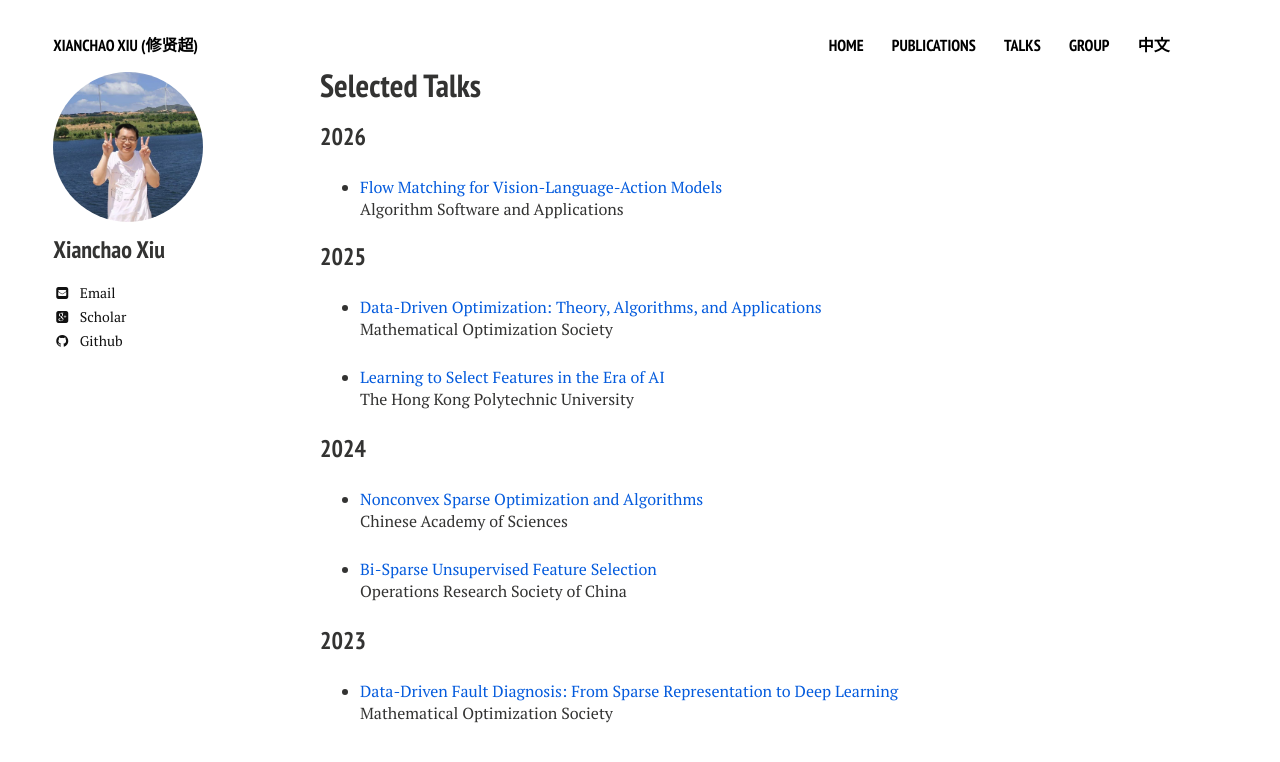
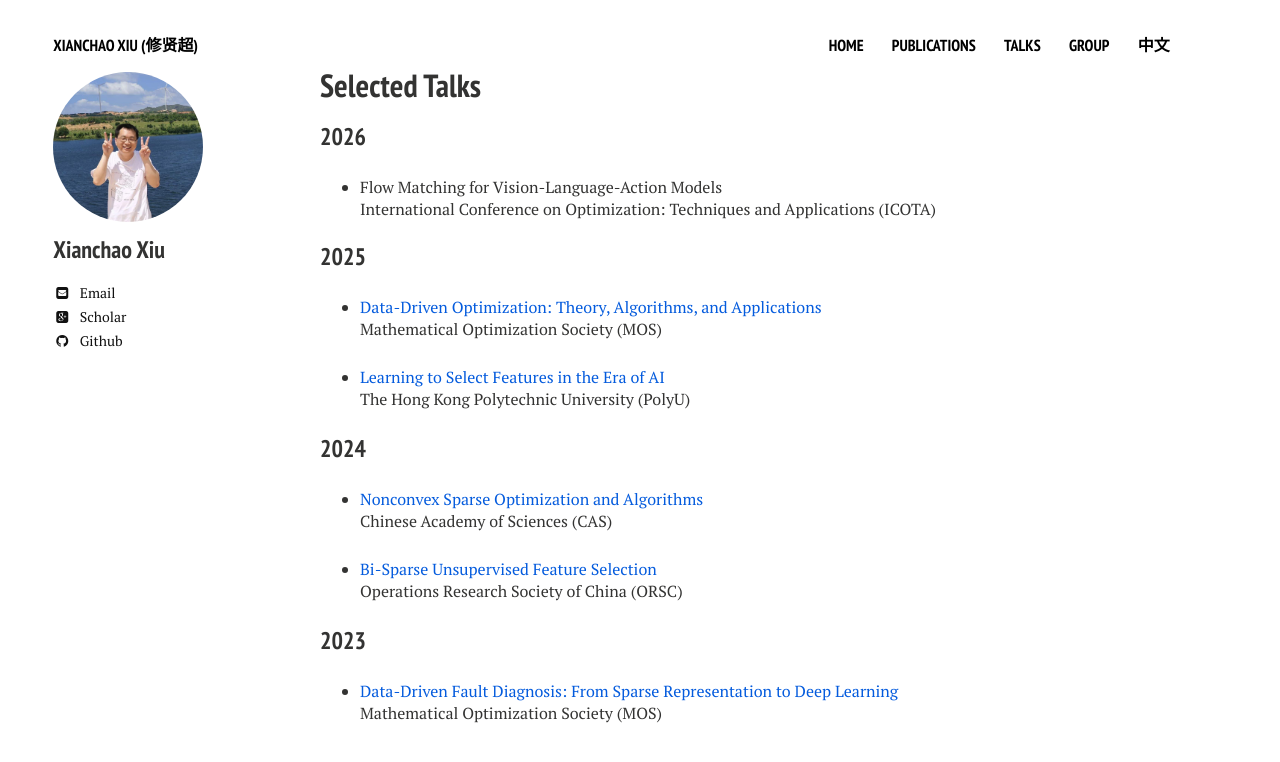
Before and after one commit to xianchaoxiu/xianchaoxiu.github.io, a Jekyll site: the page built from talks/index.md, in a window 1280 px wide. Shown: the top 762 px of the page. Built offline with Jekyll 4.4.1, drawn with Linux system fonts in a browser that asks for light colours; nearby versions of some CDN libraries.

Commit message:
Update index.md

```diff
--- a/talks/index.md
+++ b/talks/index.md
@@ -11,30 +11,30 @@ share: false
 
 ### 2026
 
-* <a href="../talks/2026-ASA.pdf" class="textlink" target="_blank"> Flow Matching for Vision-Language-Action Models</a> <br>
-Algorithm Software and Applications <br>
+* Flow Matching for Vision-Language-Action Models <br>
+ International Conference on Optimization: Techniques and Applications (ICOTA) <br>
 
 
 
 ### 2025
 
 * <a href="../talks/2025-MOS.pdf" class="textlink" target="_blank"> Data-Driven Optimization: Theory, Algorithms, and Applications</a> <br>
-Mathematical Optimization Society <br>
+Mathematical Optimization Society (MOS) <br>
 
 * <a href="../talks/2025-POLYU.pdf" class="textlink" target="_blank"> Learning to Select Features in the Era of AI </a><br>
-The Hong Kong Polytechnic University <br>
+The Hong Kong Polytechnic University (PolyU) <br>
 
 
 ### 2024
 
 * <a href="../talks/2024-CAS.pdf" class="textlink" target="_blank"> Nonconvex Sparse Optimization and Algorithms </a><br>
-Chinese Academy of Sciences<br>
+Chinese Academy of Sciences (CAS) <br>
 
 * <a href="../talks/2024-ORSC.pdf" class="textlink" target="_blank"> Bi-Sparse Unsupervised Feature Selection </a><br>
-Operations Research Society of China <br>
+Operations Research Society of China (ORSC) <br>
 
 
 ### 2023
 
 * <a href="../talks/2023-MOS.pdf" class="textlink" target="_blank"> Data-Driven Fault Diagnosis: From Sparse Representation to Deep Learning  </a><br>
-Mathematical Optimization Society <br>
+Mathematical Optimization Society (MOS) <br>
```
